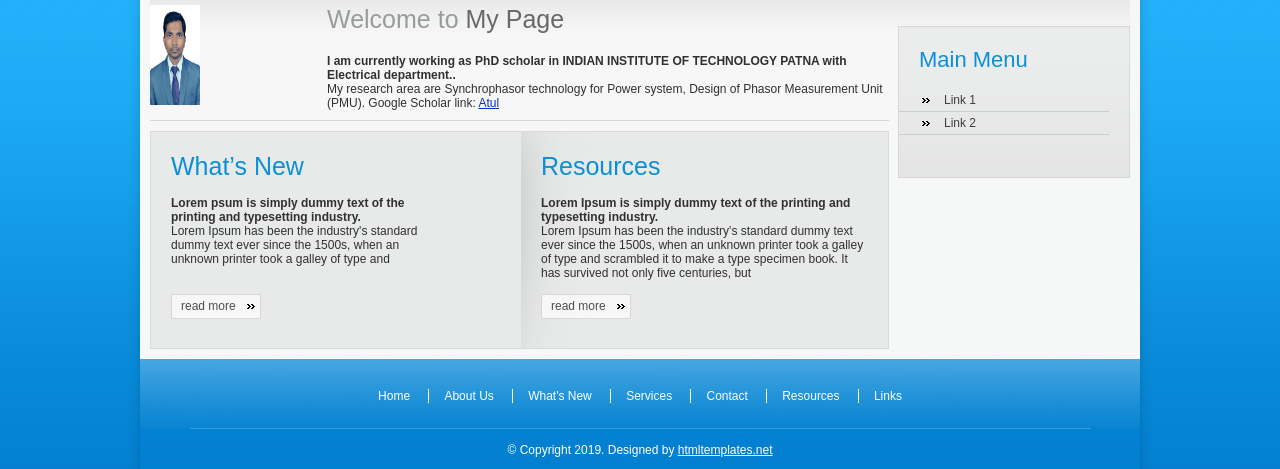
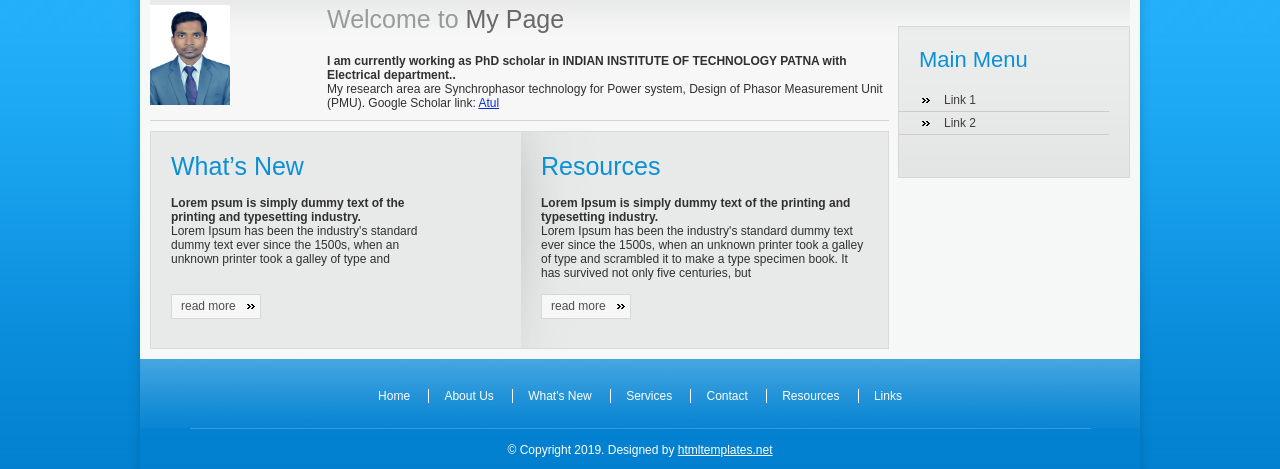
Before and after one commit to atulsingh179/atulsingh179.github.io, a plain HTML site: page index.html in a window 1280 px wide. Shown: the part 384-853 px from the top of the page. Drawn offline with Linux system fonts and the light colour scheme.

Commit message:
Update index.html

```diff
--- a/index.html
+++ b/index.html
@@ -32,7 +32,7 @@
 <div class="content-left">
 <div class="row1">
 <div class="img"><img src="images/img2.JPG" alt="" height="100"
- width="50"></div>
+ width="80"></div>
 <div class="welcome">
 <h1 class="title">Welcome to <span>My Page</span></h1>
 <p><strong> I am currently working as PhD scholar in INDIAN INSTITUTE
```
